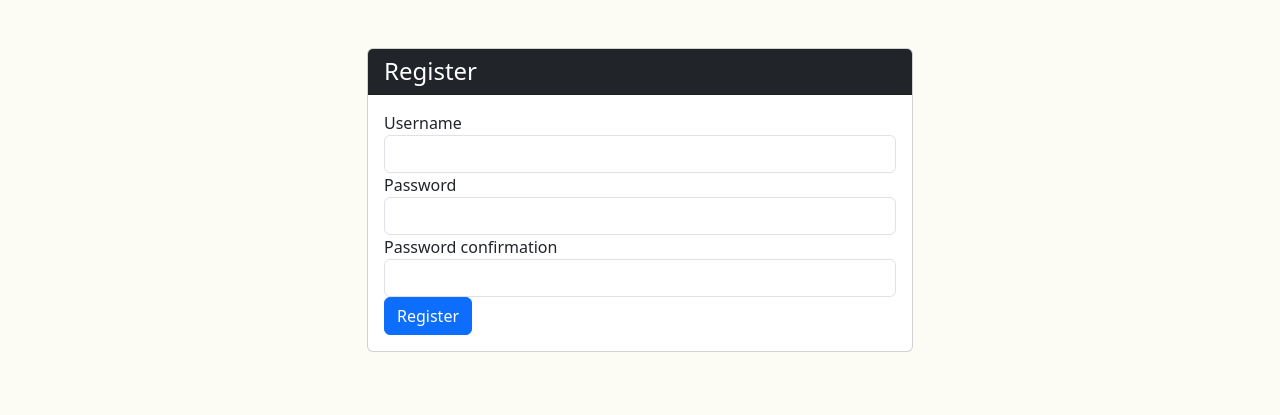
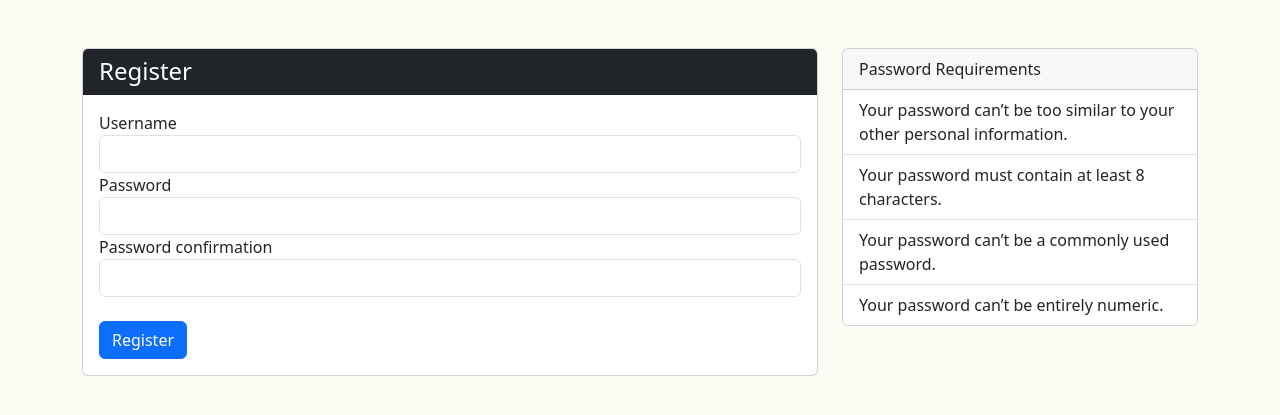
Before and after one commit to UCCS-CS4300-5300/group6-fall2023, a Django app: page /popularity_assessor/register/ in a window 1280 px wide. Shown: the part 16-431 px from the top of the page. Run offline with Django 3.2, Linux system fonts and the light colour scheme.

Commit message:
Fixed registration page form

```diff
--- /dev/null
+++ b/popularity_assessor/helpers.py
@@ -0,0 +1,4 @@
+from django.contrib.auth.password_validation import password_validators_help_texts
+
+def get_password_validators_help_texts():
+    return password_validators_help_texts()
--- a/popularity_assessor/templates/register.html
+++ b/popularity_assessor/templates/register.html
@@ -2,8 +2,8 @@
 
 {% block content %}
 <div class="container mt-5">
-    <div class="row justify-content-center">
-        <div class="col-md-6">
+    <div class="row">
+        <div class="col-md-8">
             <div class="card">
                 <div class="card-header bg-dark text-white">
                     <h4 class="mb-0">Register</h4>
@@ -11,22 +11,32 @@
                 <div class="card-body">
                     <form method="post">
                         {% csrf_token %}
-
                         {% for field in form %}
-                        <div class="form-group">
-                            <label for="{{ field.id_for_label }}">{{ field.label }}</label>
-                            <input type="{{ field.field.widget.input_type }}" name="{{ field.name }}" class="form-control {% if field.errors %}is-invalid{% endif %}" id="{{ field.id_for_label }}" required>
-                            {% for error in field.errors %}
-                                <div class="invalid-feedback">
-                                    {{ error }}
-                                </div>
-                            {% endfor %}
+                            <div class="form-group {% if forloop.last %}mb-4{% endif %}"> <!-- Add margin-bottom to the last field -->
+                                <label for="{{ field.id_for_label }}">{{ field.label }}</label>
+                                <input type="{{ field.field.widget.input_type }}" name="{{ field.name }}" class="form-control{% if field.errors %} is-invalid{% endif %}" id="{{ field.id_for_label }}">
+                                {% for error in field.errors %}
+                                    <div class="invalid-feedback">{{ error }}</div>
+                                {% endfor %}
+                            </div>
+                        {% endfor %}
+                        <div class="mt-3"> <!-- Add margin-top here -->
+                            <button type="submit" class="btn btn-primary">Register</button>
                         </div>
-                        {% endfor %}
-
-                        <button type="submit" class="btn btn-primary">Register</button>
                     </form>
                 </div>
+            </div>
+        </div>
+        <div class="col-md-4">
+            <div class="card">
+                <div class="card-header">
+                    Password Requirements
+                </div>
+                <ul class="list-group list-group-flush">
+                    {% for help_text in password_help_texts %}
+                        <li class="list-group-item">{{ help_text }}</li>
+                    {% endfor %}
+                </ul>
             </div>
         </div>
     </div>
--- a/popularity_assessor/views.py
+++ b/popularity_assessor/views.py
@@ -2,6 +2,7 @@ from django.shortcuts import render, redirect
 from django.contrib.auth.forms import UserCreationForm, AuthenticationForm
 from django.contrib.auth import authenticate, login
 from django.contrib.auth.decorators import login_required
+from .helpers import get_password_validators_help_texts
 
   # Create your views here.
 @login_required
@@ -9,21 +10,24 @@ def profile(request, user_name):
   return render(request, 'profile.html', {"count": [1,2,3]})
 
 def register(request):
-    # Handle the POST request (form submission)
   if request.method == "POST":
-    form = UserCreationForm(request.POST)
-    if form.is_valid():
-      form.save()
-      # Log the user in after registration and redirect to profile
-      new_user = authenticate(username=form.cleaned_data['username'],
-                                    password=form.cleaned_data['password1'])
-      login(request, new_user)
-      return redirect('popularity_assessor:profile', user_name=new_user.username)
-  # Handle the GET request (displaying the form)
+      form = UserCreationForm(request.POST)
+      if form.is_valid():
+          form.save()
+          # Log the user in after registration and redirect to profile
+          new_user = authenticate(username=form.cleaned_data['username'],
+                                  password=form.cleaned_data['password1'])
+          login(request, new_user)
+          return redirect('popularity_assessor:profile', user_name=new_user.username)
   else:
-    form = UserCreationForm()
+      form = UserCreationForm()
 
-  context = {'form': form}
+  # Include password help texts in context
+  password_help_texts = get_password_validators_help_texts()
+  context = {
+      'form': form,
+      'password_help_texts': password_help_texts
+  }
   return render(request, 'register.html', context)
 
 def custom_login(request):
```
Also changed, not shown: popularity_assessor/templates/login.html (+12 -2 lines).
